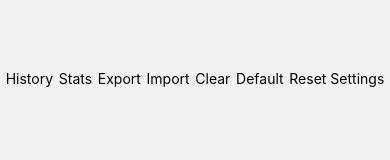
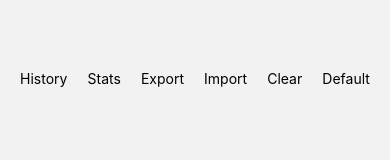
Before and after one commit to Steven-Rummler/caloric, a React Native app: screen /Home in a window 390 px wide. Shown: the part 669-829 px from the top of the page. Built offline with nearby package versions, Linux system fonts and the light colour scheme.

Commit message:
move reset settings button to settings page

```diff
--- a/screens/home.tsx
+++ b/screens/home.tsx
@@ -121,14 +121,6 @@ export default function HomeScreen({ navigation }: Props) {
         >
           <Text>Default</Text>
         </Pressable>
-        <Pressable
-          onPress={() => {
-            dispatch(resetSettings());
-          }}
-          style={styles.footerButton}
-        >
-          <Text>Reset Settings</Text>
-        </Pressable>
       </View>
     </View>
   );
--- a/screens/settings.tsx
+++ b/screens/settings.tsx
@@ -1,5 +1,5 @@
-import { Switch, Text, View } from 'react-native';
-import { getSettings, updateSetting } from '../store';
+import { Pressable, Switch, Text, View } from 'react-native';
+import { getSettings, resetSettings, updateSetting } from '../store';
 import { useDispatch, useSelector } from 'react-redux';
 
 export default function SettingsScreen() {
@@ -18,6 +18,13 @@ export default function SettingsScreen() {
           );
         }}
       />
+      <Pressable
+        onPress={() => {
+          dispatch(resetSettings());
+        }}
+      >
+        <Text>Reset Settings</Text>
+      </Pressable>
     </View>
   );
 }
```
